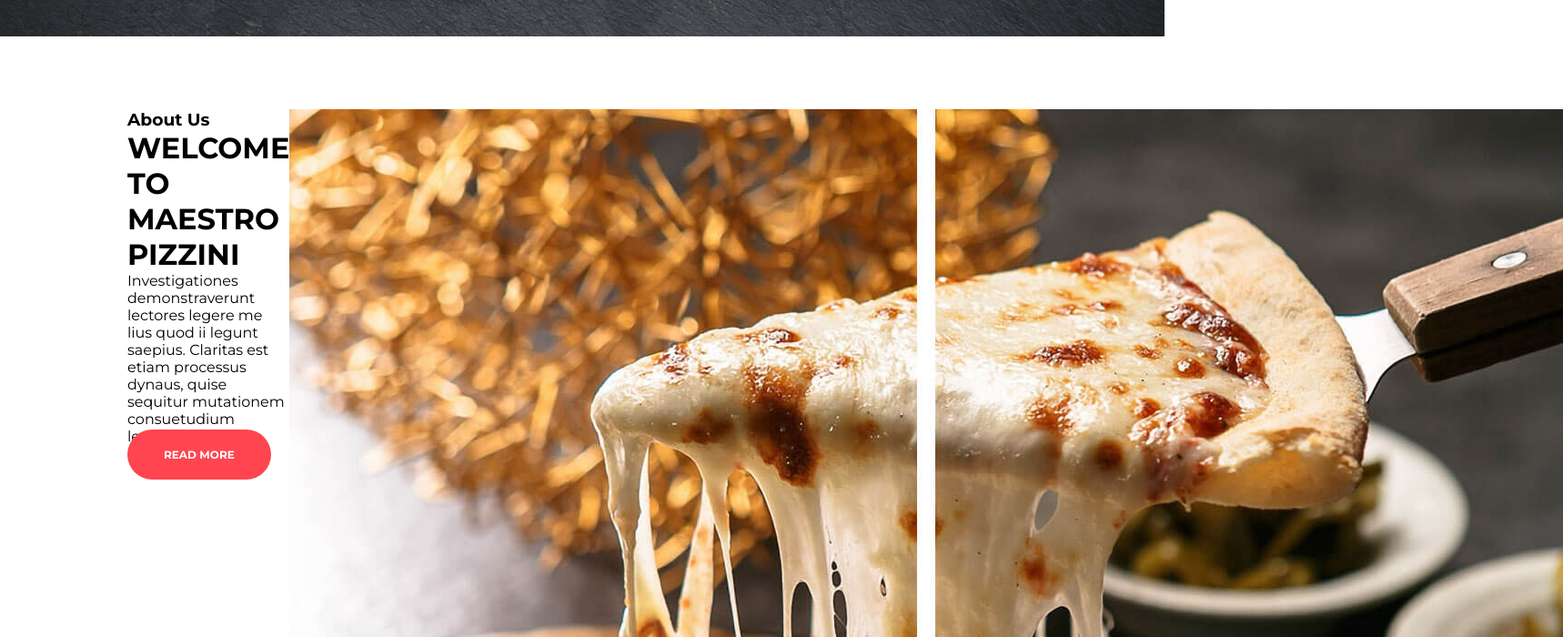
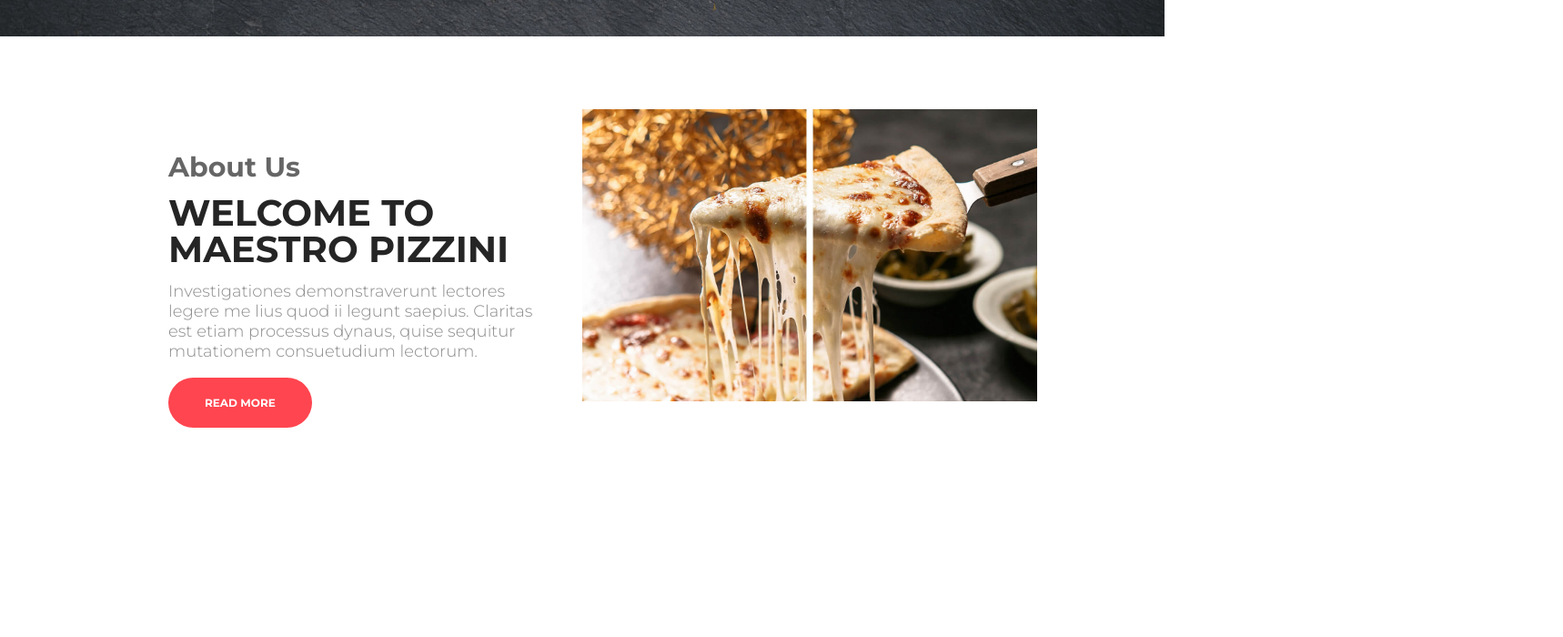
Before and after one commit to PawankumarPK/PizzaDeliveryReactApp, a React (Create React App) app: page / in a window 1280 px wide. Shown: the part 760-1460 px from the top of the page at 91% size, 1718 px wide, since content can reach past the window. After the commit the page ends 1336 px from the top, so only its background shows below. Built offline with nearby package versions, Linux system fonts and the light colour scheme.

Commit message:
about image with content perfectly organizsed

```diff
--- a/src/App.css
+++ b/src/App.css
@@ -113,7 +113,42 @@ body{
 .about{
   padding: 80px 0;
 }
+.p-25{
+  padding: 45px;
+}
 .row{
   width: 100%;
   display: flex;
 }
+.col-6{
+  width: 50%;
+}
+.about h3{
+  color: rgba(37, 37, 37, 0.7);
+  font-size: 30px;
+  margin-bottom: 12px;
+  font-weight: 700;
+}
+.about h1{
+  font-size: 40px;
+  color: #252525;
+  font-weight: 700;
+  line-height: 40px;
+  margin-bottom: 15px;
+}
+.about p{
+  font-size: 18px;
+  color: #8b8b8b;
+  font-weight: 300;
+}
+.about__btn{
+  margin-top: 35px;
+}
+.about__img{
+  width: 100%;
+  overflow: hidden;
+}
+.about__img img{
+  width: 100%;
+
+}
--- a/src/components/About.js
+++ b/src/components/About.js
@@ -5,7 +5,7 @@ const About = () => {
         <div className = "about">
             <div className="container">
                 <div className="row">
-                    <div className="col-6">
+                    <div className="col-6 p-25">
                         <h3>About Us</h3>
                         <h1>WELCOME TO MAESTRO PIZZINI</h1>
                         <p>
```
